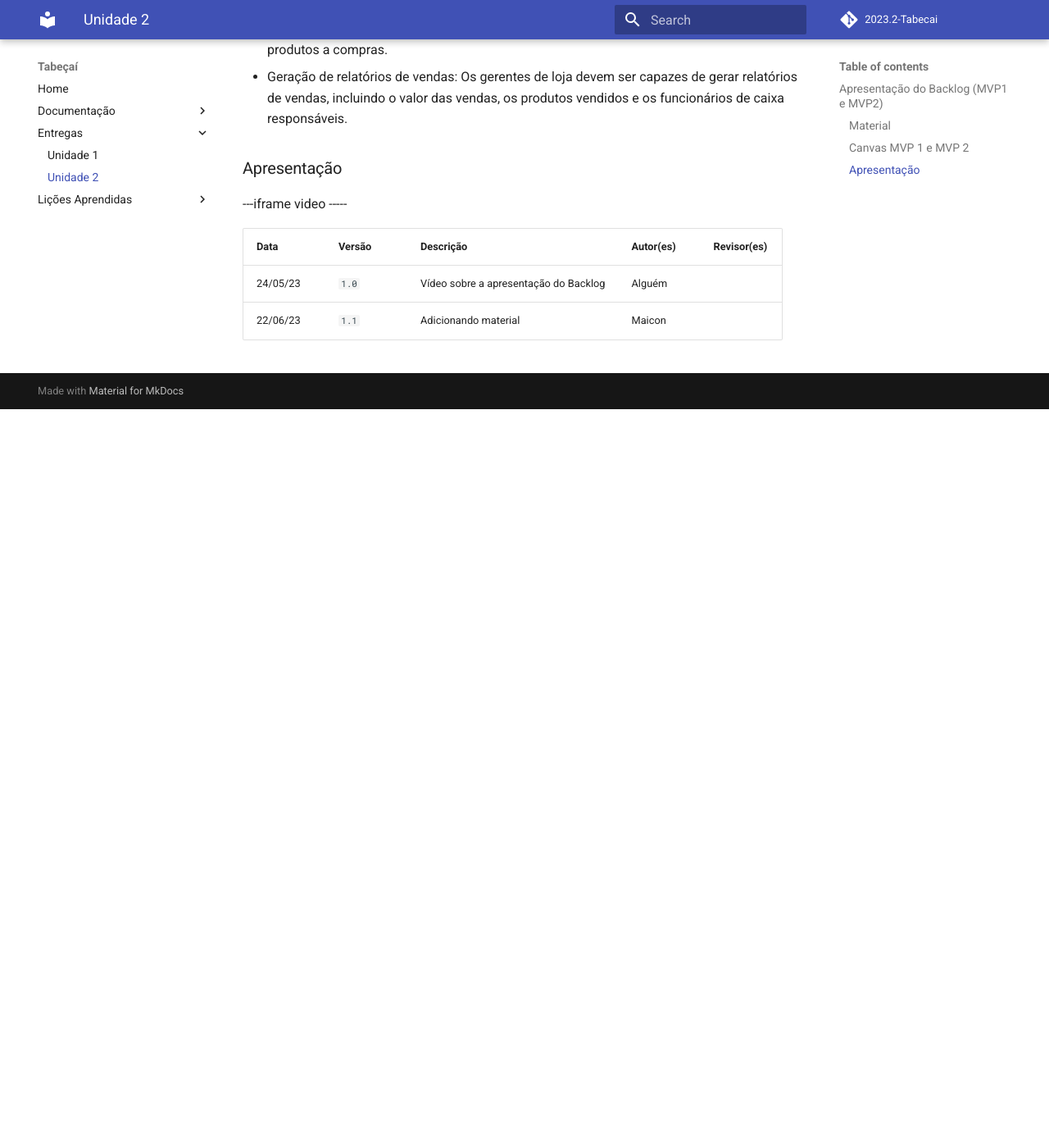
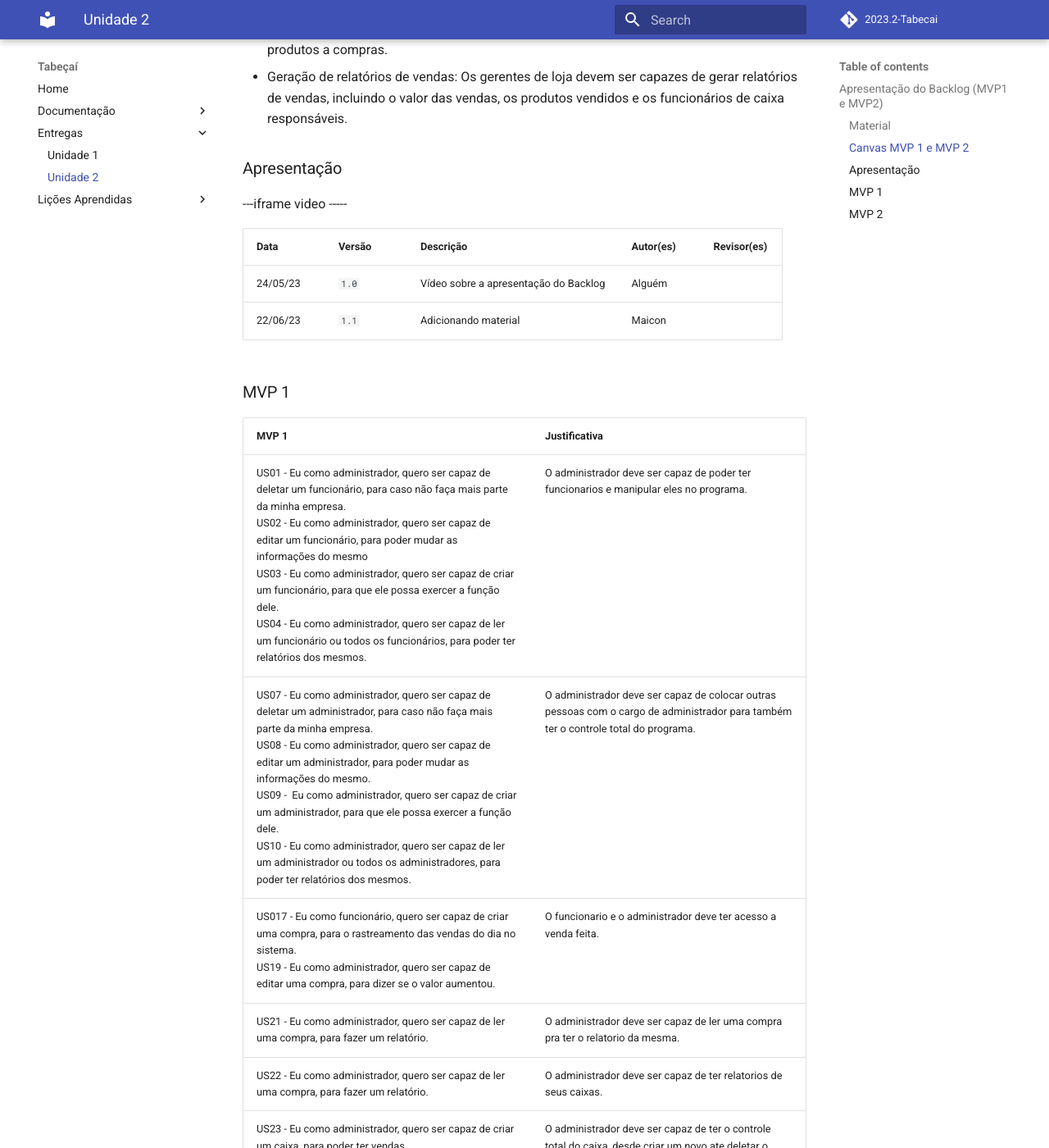
Before and after one commit to mdsreq-fga-unb/2023.2-Tabecai, an MkDocs documentation site: the page built from docs/entrega_2.md, in a window 1280 px wide and 1400 px high, scrolled down 2783 px. Shown: the whole window at 82% size. Built offline with MkDocs 1.6.1 and Material for MkDocs 9.7.7, drawn with Linux system fonts in a browser that asks for light colours; comment, search, counter and statistics services are not loaded; before the commit the page ends 3282 px from its top, so only the background shows below that; some of the changed text lies outside the part shown.

Commit message:
feat: add mvp 1 and mvp 2 table

```diff
--- a/docs/entrega_2.md
+++ b/docs/entrega_2.md
@@ -36,3 +36,26 @@
 ---- | ------ | --------- | ----- | ---------
 24/05/23 | `1.0` | Vídeo sobre a apresentação do Backlog | Alguém
 22/06/23 | `1.1` | Adicionando material | Maicon
+
+
+### MVP 1
+
+| MVP 1                                   | Justificativa                                          |
+| :-------------------------------------- | :----------------------------------------------------- |
+| US01 - Eu como administrador, quero ser capaz de deletar um funcionário, para caso não faça mais parte da minha empresa. <br>US02 - Eu como administrador, quero ser capaz de editar um funcionário, para poder mudar as informações do mesmo<br>US03 - Eu como administrador, quero ser capaz de criar um funcionário, para que ele possa exercer a função dele.<br>US04 - Eu como administrador, quero ser capaz de ler um funcionário ou todos os funcionários, para poder ter relatórios dos mesmos. | O administrador deve ser capaz de poder ter funcionarios e manipular eles no programa.|
+| US07 - Eu como administrador, quero ser capaz de deletar um administrador, para caso não faça mais parte da minha empresa. <br> US08 - Eu como administrador, quero ser capaz de editar um administrador, para poder mudar as informações do mesmo.<br>US09 -  Eu como administrador, quero ser capaz de criar um administrador, para que ele possa exercer a função dele.<br>US10 - Eu como administrador, quero ser capaz de ler um administrador ou todos os administradores, para poder ter relatórios dos mesmos.|O administrador deve ser capaz de colocar outras pessoas com o cargo de administrador para também ter o controle total do programa.
+| US017 - Eu como funcionário, quero ser capaz de criar uma compra, para o rastreamento das vendas do dia no sistema. <br>  US19 - Eu como administrador, quero ser capaz de editar uma compra, para dizer se o valor aumentou.<br> | O funcionario e o administrador deve ter acesso a venda feita.
+|US21 - Eu como administrador, quero ser capaz  de ler uma compra, para fazer um relatório.|O administrador deve ser capaz de ler uma compra pra ter o relatorio da mesma.|
+|US22 - Eu como administrador, quero ser capaz de ler uma compra, para fazer um relatório.| O administrador deve ser capaz de ter relatorios de seus caixas.
+|US23 - Eu como administrador, quero ser capaz de criar um caixa, para poder ter vendas.<br>US24 - Eu como administrador, quero ser capaz e deletar um caixa, para dizer que ele não existe mais na loja.<br>US25 -Eu como administrador, quero ser capaz de editar uma caixa, para mudar o responsável.<br>US26 - Eu como administrador, quero ser capaz de ler um caixa, para poder gerar as informações do mesmo.|O administrador deve ser capaz de ter o controle total do caixa, desde criar um novo ate deletar o mesmo.|
+|US27 - Eu como administrador, quero ser capaz de criar um produto, para ser registrado em compras.<br>US28 - Eu como administrador, quero ser capaz de editar um produto, para atualizar suas informações.<br>US29 - Eu como administrador, quero ser capaz de deletar um produto, para que não seja atribuído a compras| O administrador deve ser capaz de criar um produto para ele ser colocado a venda.|
+
+### MVP 2
+
+| MVP 2                       | Justificativa                                          |
+| :----------------------| :----------------------------------------------------- |
+|US05 - Eu como funcionário, quero ser capaz de cobrar uma compra, para saber que a compra a prazo foi paga.<br>US06 - Eu como funcionário, quero ser capaz de criar um cliente, para poder atribuir compras.|O funcionario deve poder criar um cliente e atribuir uma venda a ele para poder cobra-la depois.|
+|US11 - Eu como administrador, quero ser capaz de criar um cliente, para poder cobrar uma venda.<br>US12 - Eu como administrador, quero ser capaz de editar um cliente, para poder dizer se já foi pago.<br>US13 - Eu como administrador, quero ser capaz de deletar um cliente, para dizer que não é mais meu cliente.<br>US14 - Eu como administrador, quero ser capaz de ler um cliente ou todos os clientes, para verificar quantos clientes tem.|O administrador deve poder manipular um cliente desde cria-lo ate poder deletar e saber quantos tem.|
+|US15 - Eu como administrador, quero ser capaz de gerar um relatório do cliente, para poder cobrar uma venda.| O administrador deve ser capaz de gerar o relatório de um cliente para cobrar uma venda ou várias do mesmo cliente.|
+|US16 - Eu como funcionário, quero ser capaz de atribuir uma compra a um cliente, para gerenciar dívidas.|O funcionario deve poder atribuir uma venda a um cliente para poder cobra-lo no futuro.|
+|US18 - Eu como administrador, quero ser capaz de criar uma compra, para poder cobrá-la.<br>US20 - Eu como administrador, quero ser capaz de deletar uma compra, para dizer que ela já foi paga.|O administrador deve ser capaz de criar uma compra e atribuir a um cliente e deve poder deletar a mesma.|
```
